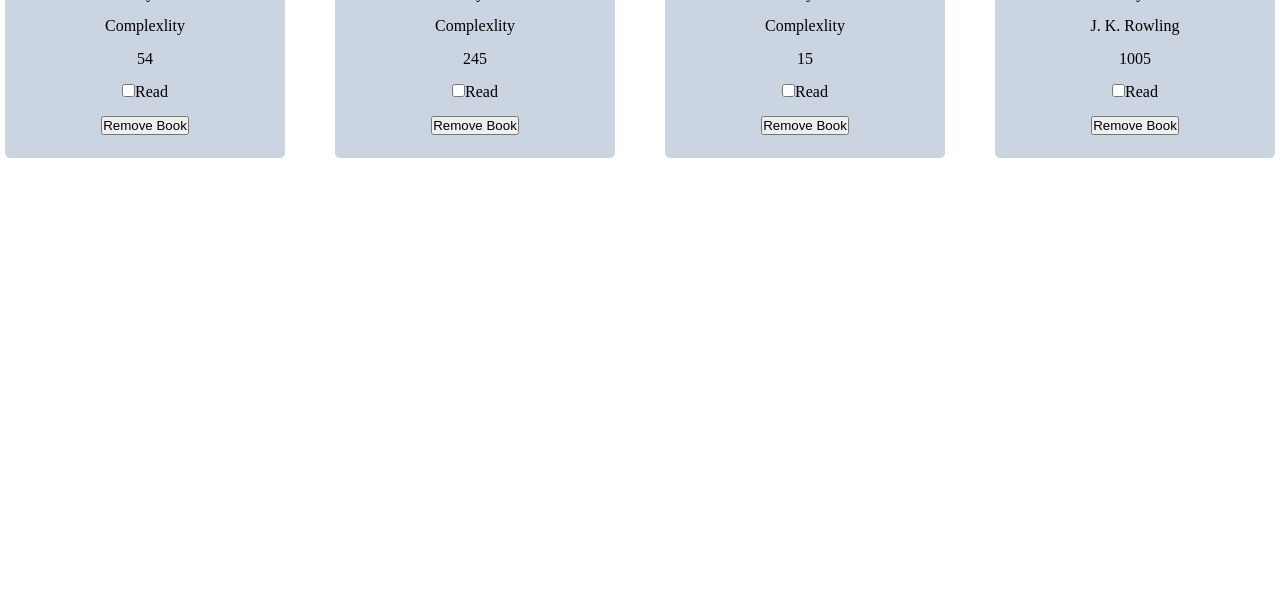
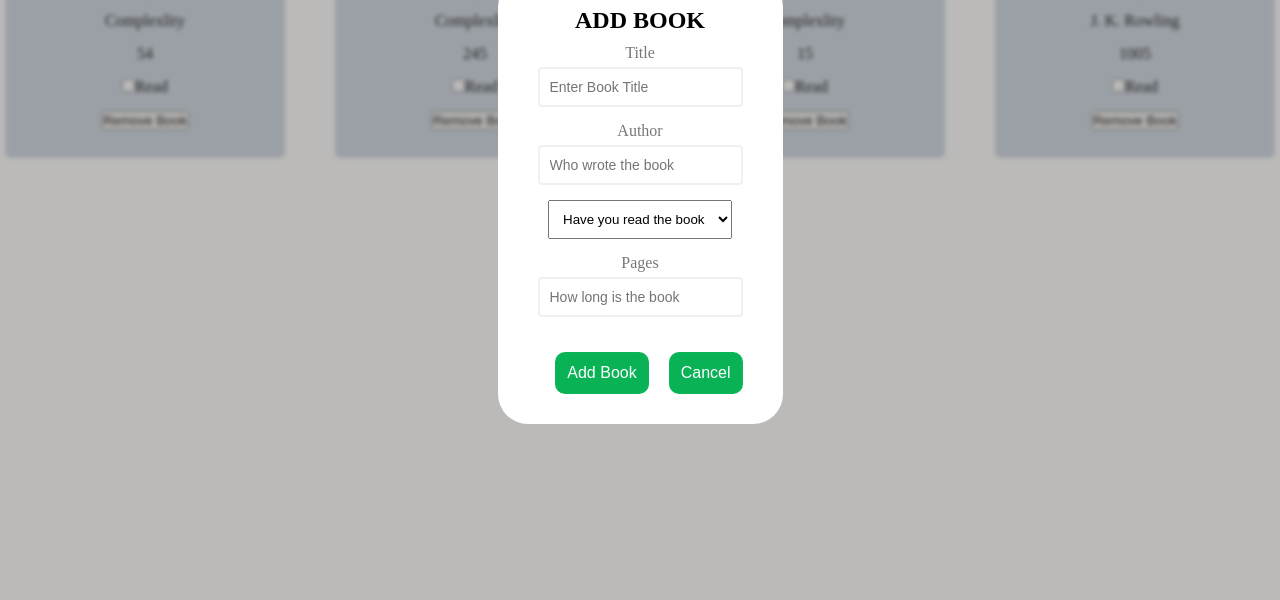
Before and after one commit to Complexlity/books-library, a plain HTML site: page advanced-javascript/index.html in a window 1280 px wide. Shown: the part 200-800 px from the top of the page. Drawn offline with Linux system fonts and the light colour scheme.

Commit message:
Create Add book Form element

```diff
--- a/advanced-javascript/index.html
+++ b/advanced-javascript/index.html
@@ -9,6 +9,7 @@
     <script src="main.js" defer></script>
 </head>
 <body>
+  <section class="main">
       <button class="add-book">ADD BOOK <svg style="width:24px;height:24px" viewBox="0 0 24 24">
         <path fill="currentColor" d="M19,13H13V19H11V13H5V11H11V5H13V11H19V13Z" />
       </svg></button>
@@ -31,7 +32,7 @@
             <p class="pages">245</p>
             <div>
 
-            <label>         <input type="checkbox">Read</label>
+                <label><input type="checkbox">Read</label>
             </div>
             <button class="delete">Remove Book</button>
         </div><div class="book">
@@ -41,7 +42,7 @@
             <p class="pages">15</p>
             <div>
 
-            <label>         <input type="checkbox">Read</label>
+                <label><input type="checkbox">Read</label>
             </div>
             <button class="delete">Remove Book</button>
         </div>
@@ -52,10 +53,46 @@
             <p class="pages">1005</p>
             <div>
 
-            <label>         <input type="checkbox">Read</label>
+                <label><input type="checkbox">Read</label>
             </div>
             <button class="delete">Remove Book</button>
         </div>
       </div>
+  </section>
+  <section class="add-book-section">
+
+        <div class="container">
+            <form id="form" class="form">
+                <h2>ADD BOOK</h2>
+                <div class="form-control">
+                    <label for="title">Title</label>
+                    <input type="text" id="title" placeholder="Enter Book Title">
+                    <small>Error Message</small>
+                </div>
+                <div class="form-control">
+                    <label for="author">Author</label>
+                    <input type="text" id="author" placeholder="Who wrote the book">
+                    <small>Error Message</small>
+                </div>
+
+                <div class="form-control">
+                    <select name="read" id="read">
+                        <option value="" disabled selected>Have you read the book</option>
+                        <option value="1">Yes</option>
+                        <option value="0">NO</option>
+                    </select>
+                </div>
+
+                <div class="form-control ">
+                    <label for="pages">Pages</label>
+                    <input type="number" id="pages" placeholder="How long is the book" >
+                    <small>Error Message</small>
+                </div>
+                <div class="buttons">
+                    <button class="add">Add Book</button>
+                    <button class="cancel">Cancel</button>
+                </div>
+            </form>
+  </section>
 </body>
 </html>
--- a/advanced-javascript/styles.css
+++ b/advanced-javascript/styles.css
@@ -2,6 +2,11 @@
     margin:0;
     padding:0;
     box-sizing: border-box;
+}
+
+:root{
+    --success-color:green;
+    --error-color:red;
 }
 
 body{
@@ -35,3 +40,102 @@ body{
     padding-block:10px;
     padding-inline:20px;
 }
+
+.add-book-section{
+    position:fixed;
+    display:flex;
+    align-items:center;
+    justify-content: center;
+    inset: 0;
+    background:rgba(83, 81, 78, 0.397);
+    backdrop-filter: blur(2px);
+}
+
+
+.form {
+    padding: 30px 40px;
+    background-color: white;
+    border-radius:30px;
+  }
+
+.form h2 {
+    margin-bottom:10px;
+}
+
+
+  .form-control {
+    margin-bottom: 5px;
+    padding-bottom: 10px;
+    position: relative;
+  }
+
+  .form-control label {
+    color: #777;
+    display: block;
+    margin-bottom: 5px;
+  }
+
+  .form-control input {
+    border: 2px solid #f0f0f0;
+    border-radius: 4px;
+    display: block;
+    width: 100%;
+    padding: 10px;
+    font-size: 14px;
+  }
+
+  .form-control input:focus {
+    outline: 0;
+    border-color:orange;
+}
+
+  .form-control.success input {
+    border-color: var(--success-color);
+  }
+
+  .form-control.error input {
+    border-color: var(--error-color);
+  }
+
+  .form-control small {
+    color: var(--error-color);
+    position: absolute;
+    bottom: 0;
+    left: 0;
+    visibility: hidden;
+  }
+
+  .form-control.error small {
+    visibility: visible;
+  }
+
+  .form .buttons {
+    display:flex;
+    justify-content: flex-end;
+    gap:20px;
+}
+  .form button {
+    cursor: pointer;
+    background-color: hsl(147, 89%, 37%);
+    border: 2px solid #0ab457;
+    border-radius: 10px;
+    color: #fff;
+    display: block;
+    padding: 10px;
+    font-size: 16px;
+    margin-top: 20px;
+  }
+
+  .form button:hover {
+    background-color:hsl(147, 89%, 57%);
+    border: 2px solid hsl(147, 89%, 57%);
+  }
+
+.form select {
+    padding:10px;
+    outline:none;
+}
+
+.form select:focus{
+    border:2px solid orange;
+}
```
Also changed, not shown: 1 other file. Lines whose indentation alone changed are shown as unchanged.
